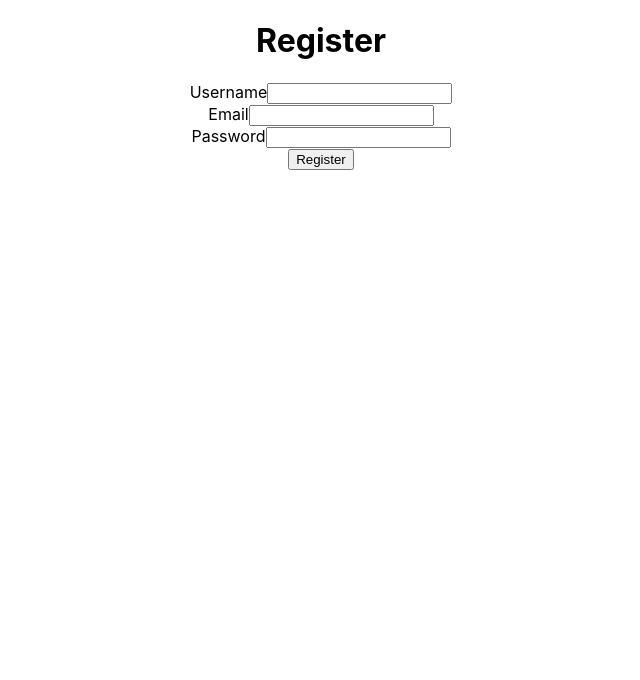
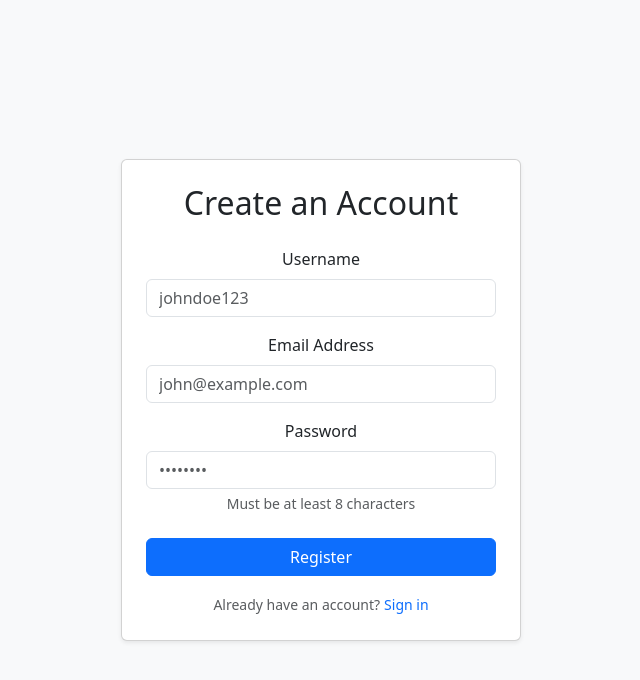
Before and after one commit to Lahirusampath2000/TravelTales, a React (Create React App) app in the folder frontend/: page /register in a window 1280 px wide. Shown: the top 680 px of the page, without its empty margins (319-959 px from the left). Built offline with nearby package versions, Linux system fonts and the light colour scheme.

Commit message:
register form

```diff
--- a/frontend/package.json
+++ b/frontend/package.json
@@ -7,6 +7,7 @@
     "@testing-library/jest-dom": "^6.6.3",
     "@testing-library/react": "^16.3.0",
     "@testing-library/user-event": "^13.5.0",
+    "bootstrap": "^5.3.5",
     "react": "^19.1.0",
     "react-dom": "^19.1.0",
     "react-router-dom": "^7.5.2",
--- a/frontend/src/Components/Register.jsx
+++ b/frontend/src/Components/Register.jsx
@@ -1,27 +1,61 @@
 import React from "react";
 
-function Register() {
-    return(
-        <div className="register-container">
-            <h1>Register</h1>
-            <form className="register-form">
-                <div className="form-group">
-                    <label htmlFor="username">Username</label>
-                    <input type="text" id="username" name="username" required />
-                </div>
-                <div className="form-group">
-                    <label htmlFor="email">Email</label>
-                    <input type="email" id="email" name="email" required />
-                </div>
-                <div className="form-group">
-                    <label htmlFor="password">Password</label>
-                    <input type="password" id="password" name="password" required />
-                </div>
-                <button type="submit">Register</button>
-            </form>
+export default function RegisterForm() {
+  return (
+    <div className="d-flex align-items-center justify-content-center min-vh-100 bg-light p-4">
+      <div className="card shadow-sm" style={{ maxWidth: "400px", width: "100%" }}>
+        <div className="card-body p-4">
+          <h2 className="text-center mb-4">Create an Account</h2>
 
+          <form>
+            <div className="mb-3">
+              <label className="form-label">Username</label>
+              <input
+                type="text"
+                className="form-control"
+                placeholder="johndoe123"
+                required
+              />
+            </div>
+
+            <div className="mb-3">
+              <label className="form-label">Email Address</label>
+              <input
+                type="email"
+                className="form-control"
+                placeholder="john@example.com"
+                required
+              />
+            </div>
+
+            <div className="mb-3">
+              <label className="form-label">Password</label>
+              <input
+                type="password"
+                className="form-control"
+                placeholder="••••••••"
+                required
+              />
+              <div className="form-text">Must be at least 8 characters</div>
+            </div>
+
+            <div className="d-grid mt-4">
+              <button type="submit" className="btn btn-primary">
+                Register
+              </button>
+            </div>
+          </form>
+
+          <div className="text-center mt-3">
+            <small className="text-muted">
+              Already have an account?
+              <a href="#" className="ms-1 text-primary text-decoration-none">
+                Sign in
+              </a>
+            </small>
+          </div>
         </div>
-    )
+      </div>
+    </div>
+  );
 }
-
-export default Register;
--- a/frontend/src/index.js
+++ b/frontend/src/index.js
@@ -3,6 +3,7 @@ import ReactDOM from 'react-dom/client';
 import './index.css';
 import App from './App';
 import reportWebVitals from './reportWebVitals';
+import 'bootstrap/dist/css/bootstrap.min.css';
 
 const root = ReactDOM.createRoot(document.getElementById('root'));
 root.render(
```
Also changed, not shown: 1 other file (tests, documents, lock files or other folders).
